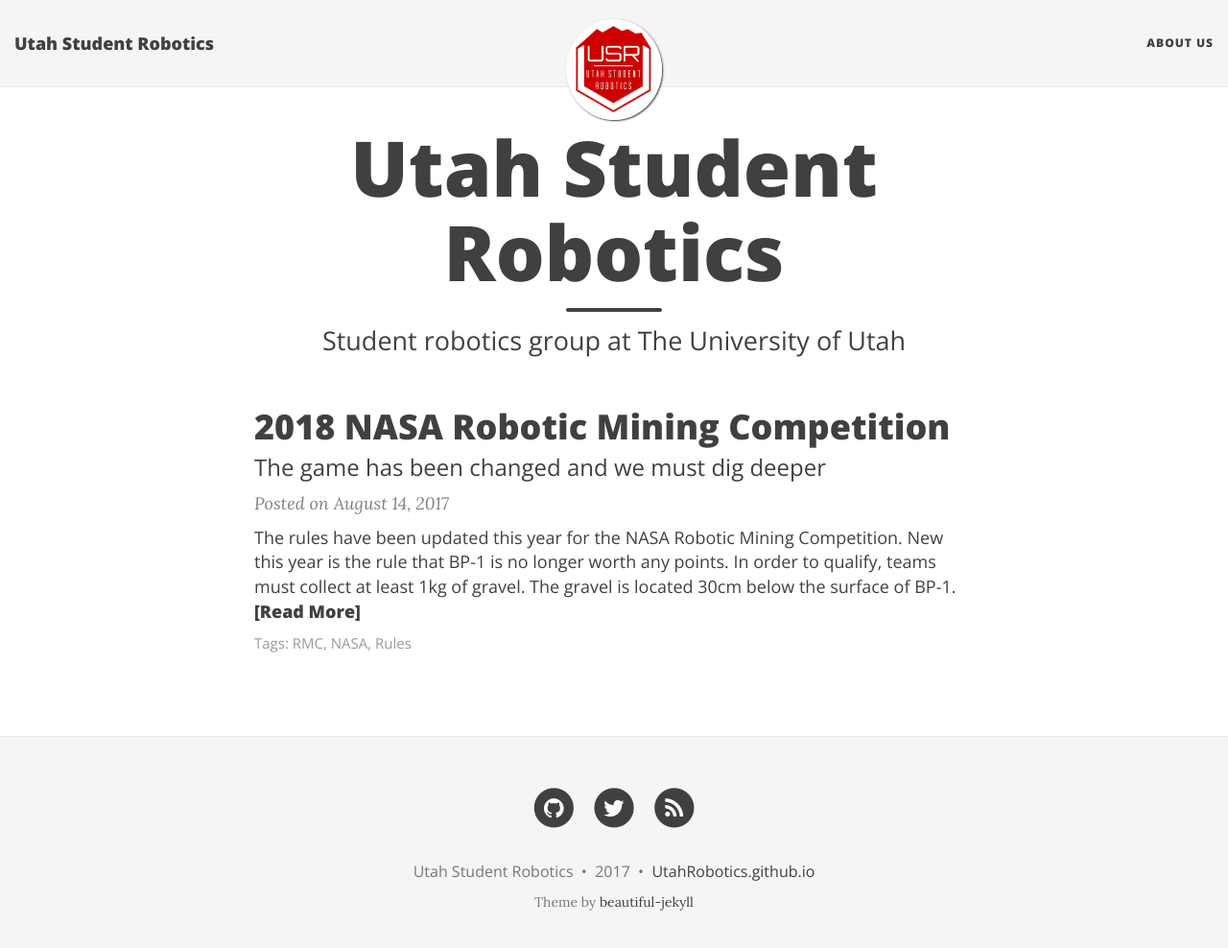
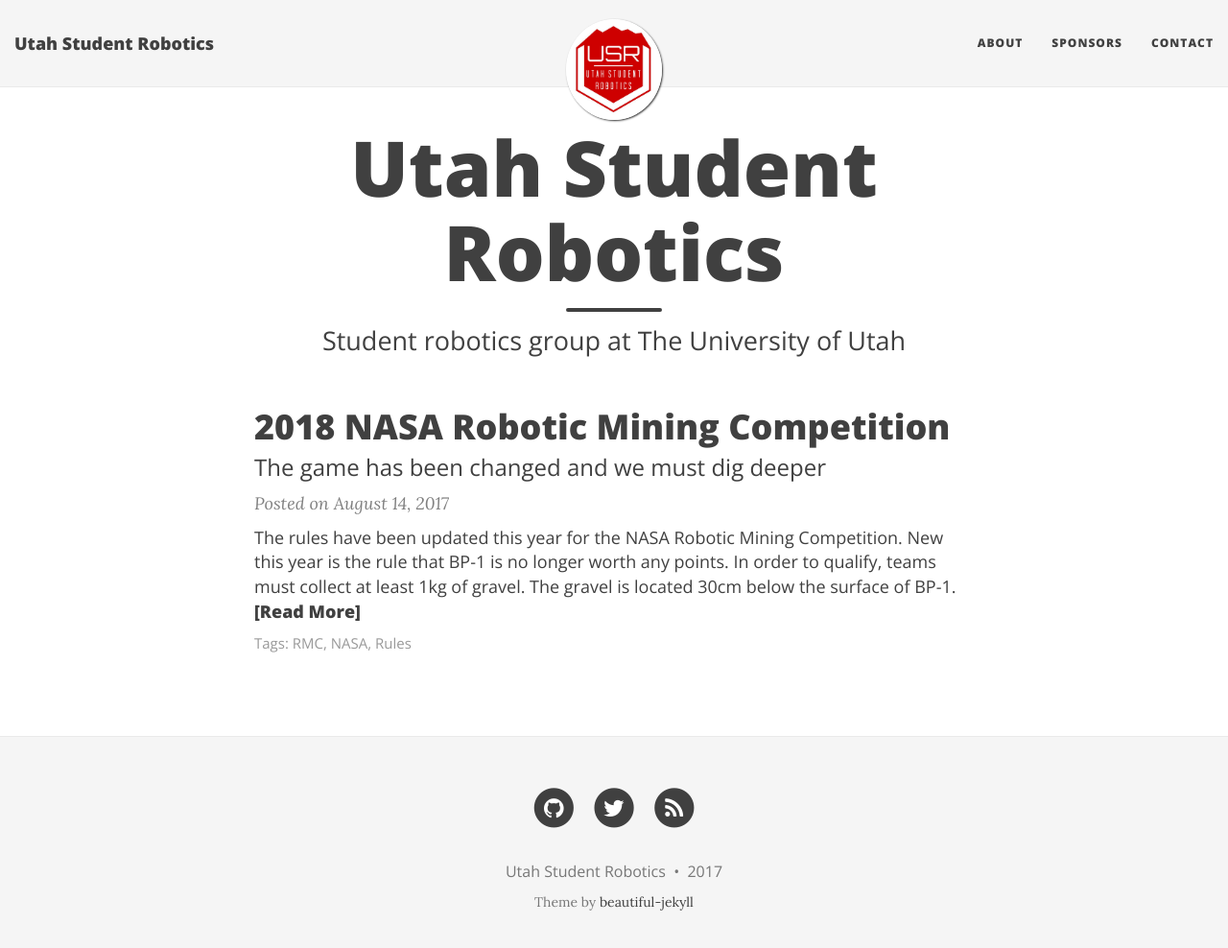
Before and after one commit to utahrobotics/utahrobotics.github.io, a Jekyll site: the page built from index.html, in a window 1280 px wide and 1001 px high. Shown: the top 988 px of the window at 96% size. Built offline with Jekyll 4.4.1, drawn with Linux system fonts in a browser that asks for light colours; nearby versions of some CDN libraries; the list of posts is cut into pages by our own code.

Commit message:
add pictures. add sponsors and contact pages

```diff
--- a/_config.yml
+++ b/_config.yml
@@ -24,7 +24,9 @@
 
 # List of links in the navigation bar
 navbar-links:
-  About Us: "aboutus"
+  About: "about"
+  Sponsors: "sponsors"
+  Contact: "contact"
   #Resources:
   #  - Beautiful Jekyll: "http://deanattali.com/beautiful-jekyll/"
   #  - Learn markdown: "http://www.markdowntutorial.com/"
@@ -93,7 +95,7 @@
 
 # How to display the link to the website in the footer
 # Remove this if you don't want a link in the footer
-url-pretty: "UtahRobotics.github.io"  # eg. "deanattali.com/beautiful-jekyll"
+# url-pretty: "utahrobotics.github.io"  # eg. "deanattali.com/beautiful-jekyll"
 
 # --- Misc --- #
 # Fill in your Disqus shortname (NOT the userid) if you want to support Disqus comments
```
Also changed, not shown: about.md (added, +16 -0 lines), aboutus.md (deleted, +0 -9 lines), contact.md (added, +15 -0 lines), sponsors.md (added, +13 -0 lines), img/404-southpark.jpg (deleted), img/emcee2017.png (added), img/emcee_nasa_sand.jpg (added), img/emcee_nasa_sand_filtered.jpg (added), img/gazebo.png (added), img/meatball_2016.jpg (added), img/nasa_space_grants.jpg (added), img/northrop.png (added), 3 other files.
